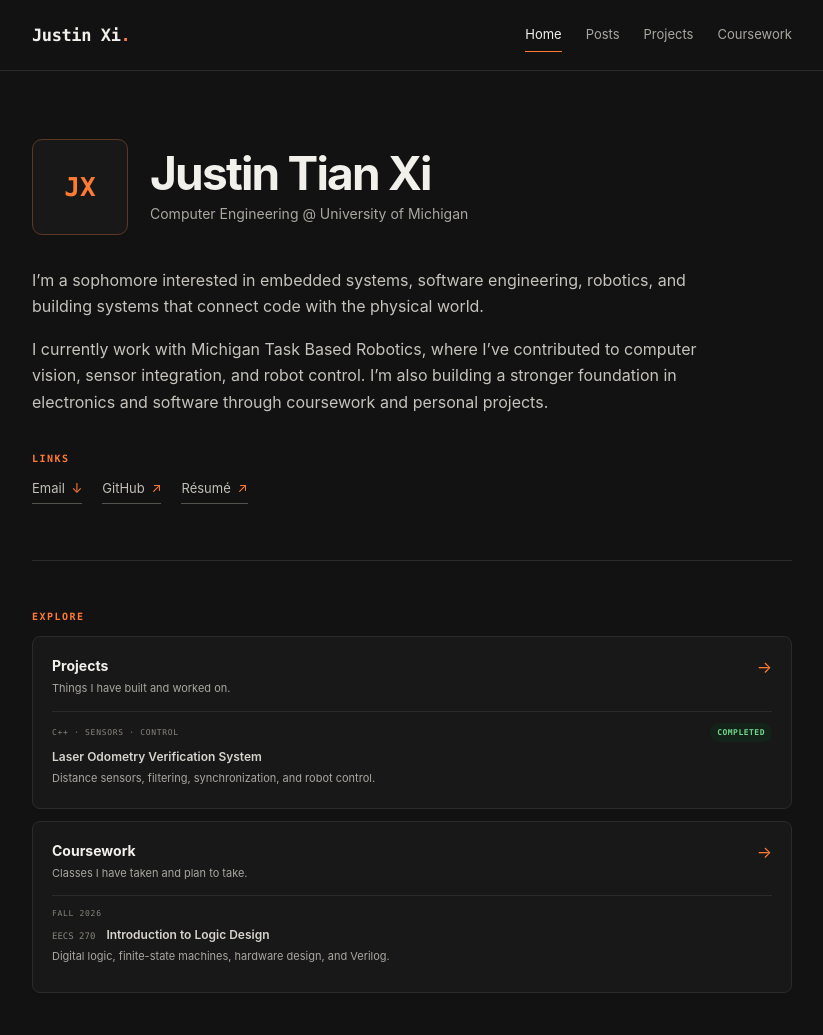
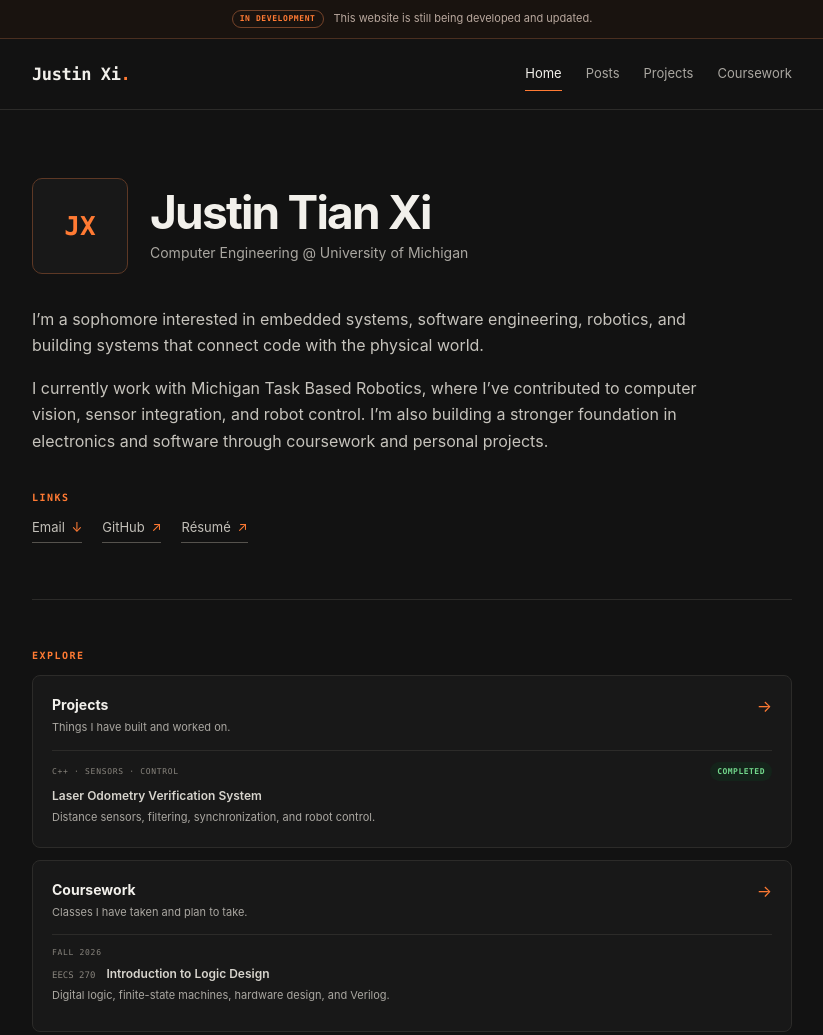
Before and after one commit to JustinXi008/Website, a plain HTML site: page index.html in a window 1280 px wide. Shown: the top 1035 px of the page, without its empty margins (228-1051 px from the left). Drawn offline with Linux system fonts and the light colour scheme.

Commit message:
puting the tag saying the website is still under developing

```diff
--- a/index.html
+++ b/index.html
@@ -12,6 +12,13 @@
   </head>
   <body>
     <a class="skip-link" href="#main">Skip to content</a>
+
+    <div class="site-notice" role="status">
+      <div class="site-notice-inner">
+        <span class="site-notice-tag">In development</span>
+        <p>This website is still being developed and updated.</p>
+      </div>
+    </div>
 
     <header class="site-header">
       <nav class="nav" aria-label="Main navigation">
--- a/styles.css
+++ b/styles.css
@@ -51,6 +51,42 @@ a:focus-visible { outline: 2px solid var(--orange); outline-offset: 5px; }
 }
 
 .skip-link:focus { top: 12px; }
+
+.site-notice {
+  border-bottom: 1px solid #4a2f20;
+  background: #19130f;
+}
+
+.site-notice-inner {
+  width: min(calc(100% - 40px), var(--content-width));
+  min-height: 38px;
+  display: flex;
+  align-items: center;
+  justify-content: center;
+  gap: 10px;
+  margin-inline: auto;
+}
+
+.site-notice-tag {
+  flex: 0 0 auto;
+  padding: 2px 7px;
+  border: 1px solid #754329;
+  border-radius: 20px;
+  color: var(--orange);
+  font-family: var(--mono);
+  font-size: 8px;
+  font-weight: 700;
+  letter-spacing: 0.6px;
+  line-height: 1.5;
+  text-transform: uppercase;
+}
+
+.site-notice p {
+  margin: 0;
+  color: #b9a89e;
+  font-size: 11px;
+  line-height: 1.4;
+}
 
 .site-header {
   border-bottom: 1px solid var(--border);
@@ -794,6 +830,8 @@ h1 {
 .footer a:hover { color: var(--orange); }
 
 @media (max-width: 680px) {
+  .site-notice-inner { width: min(calc(100% - 30px), var(--content-width)); justify-content: flex-start; }
+  .site-notice p { font-size: 10px; }
   .nav,
   .page,
   .footer { width: min(calc(100% - 30px), var(--content-width)); }
```
Also changed, not shown: coursework.html (+7 -0 lines), posts.html (+7 -0 lines), posts/bag-of-words-classifier.html (+7 -0 lines), posts/laser-odometry-verification-system.html (+7 -0 lines), projects.html (+7 -0 lines), resume.html (+7 -0 lines).
